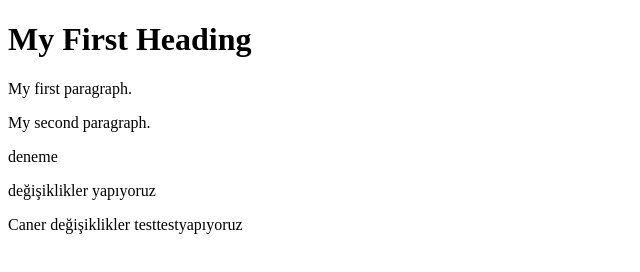
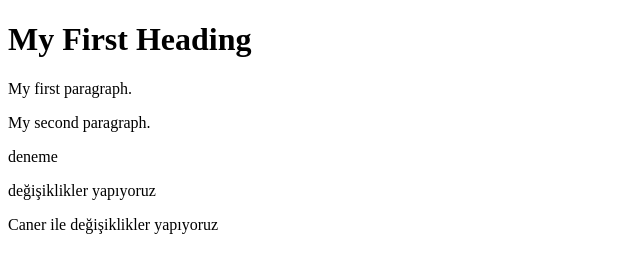
Before and after one commit to bugrasenturk/vscode-git, a plain HTML site: page index.html in a window 1280 px wide. Shown: the full height of the page, 0-640 px from the left. Drawn offline with Linux system fonts and the light colour scheme.

Commit message:
testingen

```diff
--- a/index.html
+++ b/index.html
@@ -7,7 +7,7 @@
 <p>My second paragraph.</p>
 <p>deneme</p>
 <p>değişiklikler yapıyoruz</p>
-<p>Caner değişiklikler testtestyapıyoruz</p>
+<p>Caner ile değişiklikler yapıyoruz</p>
 
 
 </body>
```
